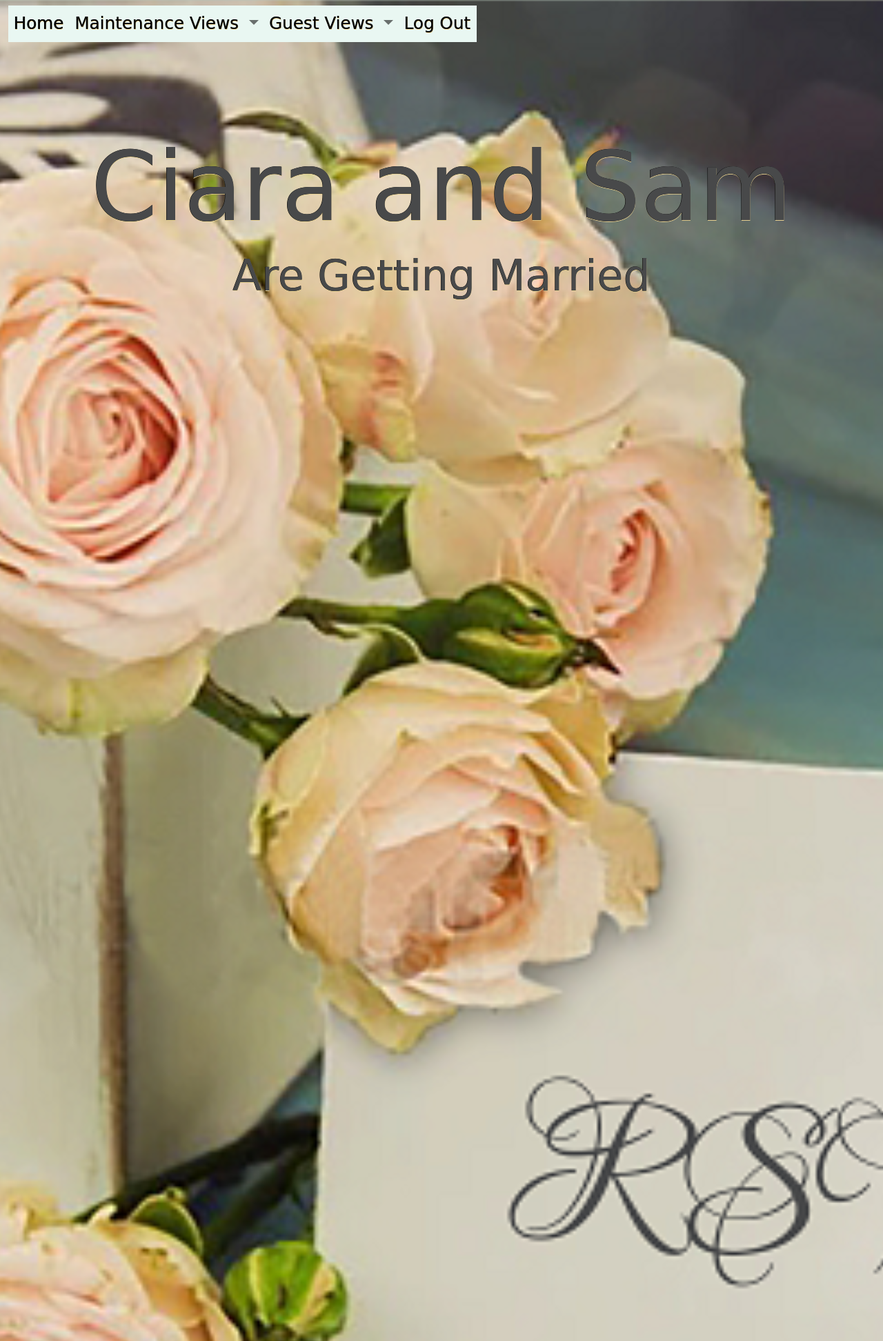
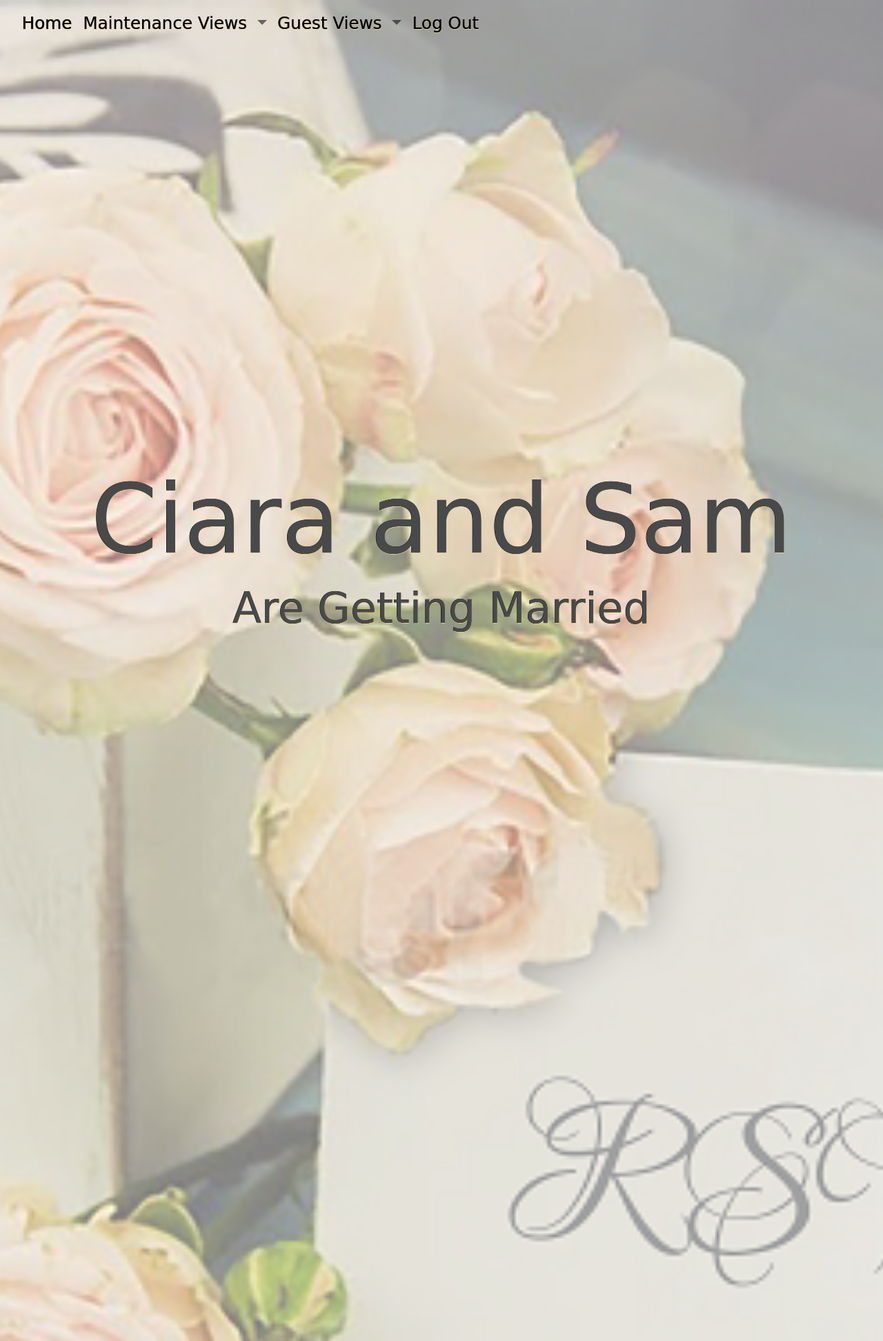
Before and after one commit to SiobhanBaines/Ciara-and-Sams-Big-Day, a Django app: page / in a window 1280 px wide. Shown: the top 1944 px of the page at 69% size. Run offline with Django 3.2, Linux system fonts and the light colour scheme; the visitor is signed in with stand-in values (Sample User, id 1); some libraries are stand-ins or nearby versions; some web fonts are replaced.

Commit message:
Fix landing page opacity

```diff
--- a/guests/templates/guests/view_guest.html
+++ b/guests/templates/guests/view_guest.html
@@ -10,7 +10,7 @@
 {% endblock %}
 
 {% block content %}
-    <div class="container-fluid px-5">
+    <div class="container px-5">
         <div class="row">
             <div class="col">
                 <hr>
--- a/home/static/home/css/home.css
+++ b/home/static/home/css/home.css
@@ -1,16 +1,16 @@
-body {
+html, body {
   background: url('/static/images/homepage_background_image.png') no-repeat center center fixed;
   background-size: cover;
-    height: 100%;
-    /* display: flex; */
+  background-color: rgba(250, 250, 250, 0.5);
+  height: 100vh;
   position: relative;
-    /* opacity: rgba(250, 250, 250, 0.9); */
 }
-  /* .opaque-overlay { /* Copied from Whiskey Drop - Coding Institute - changed colour */
-    /* position: absolute;
+
+.opaque-overlay {
+  position: absolute;
   top: 0;
   left: 0;
-    height: 112%;
+  height: 100%;
   width: 100%;
   background-color: rgba(250, 250, 250, 0.5);
-} */
+}
--- a/home/templates/home/index.html
+++ b/home/templates/home/index.html
@@ -6,7 +6,9 @@
 {% endblock %}
 
 {% block page-header %}
-    <div class="container header-container">
+<div class="container header-container opaque-overlay">
+
+
     <div class="row">
         <div class="col"></div>
     </div>
@@ -15,19 +17,17 @@
 
 {% block content %}
 <!-- Landing Page - -->
-    <section id="home" class="container-fluid no-gutters">
+<section class="container-fluid home-container no-gutters">
     <div class="opaque-overlay">&nbsp;</div>
-        <div class="row home-row">
-            <div class="col-12">
-                <h1 class="banner cursive-text-color text-center mt-5 pt-5">Ciara and Sam</h1>
-                <h2 class="cursive-text-color text-center my-2">Are Getting Married</h2>
+    <div class="row">
+        <div class="col-12 name-callout">
+                <h1 class="banner cursive-text-color mt-5 pt-5">Ciara and Sam</h1>
+                <h2 class="cursive-text-color my-2">Are Getting Married</h2>
         </div>
     </div>
     <div class="row">
         <div class="col-6"></div>
         <div class="col-6">
-                <h2 class="">
-                    <!-- <a href="{% url 'account_login' %}" class="rsvp-button btn btn-lg rsvp end-0 d-flex  align-text-bottom"></a> -->
             <a href="{% url 'account_login' %}" class="rsvp-button btn btn-lg rsvp end-0 d-flex"></a>
             </h2>
         </div>
@@ -41,9 +41,14 @@
             <h2 class="cursive-text-color text-center mt-5 pt-5">Our Story</h2>
         </div>
     </div>
-        <p class="fs-5 mx-5">Whilst how we met is not the most romantic story, since we fell in love, everyone close to us noticed something special. Only 6 weeks after we met was our first test when Sam returned to work, at sea, for 3 months while Ciara started a masters degree in Colchester.</p>
-        <p class="fs-5 mx-5">Since then, we've been on plenty of adventures together but the biggest was moving to Estonia in 2019 where Ciara is studying for a PhD in marine biology.</p>
-        <p class="fs-5 mx-5">Sam proposed in 2020 in Pärnu, Estonia. We walked to the end of the jetty and Sam proposed when we got there. According to legend, lovers who get to the end and kiss can expect good fortune and a lifetime of happiness.</p>
+    <p class="fs-5 mx-5">Whilst how we met is not the most romantic story, since we fell in love, everyone
+        close to us noticed something special. Only 6 weeks after we met was our first test when Sam
+        returned to work, at sea, for 3 months while Ciara started a masters degree in Colchester.</p>
+    <p class="fs-5 mx-5">Since then, we've been on plenty of adventures together but the biggest was moving
+        to Estonia in 2019 where Ciara is studying for a PhD in marine biology.</p>
+    <p class="fs-5 mx-5">Sam proposed in 2020 in Pärnu, Estonia. We walked to the end of the jetty and Sam
+        proposed when we got there. According to legend, lovers who get to the end and kiss can expect good
+        fortune and a lifetime of happiness.</p>
     <h3 class="cursive-text-color text-center">We can’t wait to share our special day with you ❤
     </h3>
     <div id="carouselCS" class="carousel slide carousel-fade" data-bs-ride="carousel">
@@ -81,31 +86,40 @@
         <div class="col-12">
             <h2 class="cursive-text-color text-center mt-5 pt-5">York</h2>
             <!-- The information below was obtained on the website "https://www.citi-wise.com/york/landmarks-and-history/brief-history-of-york/" -->
-                <p class="fs-5 mx-5">The beautiful city of York is steeped in history and started life as a small roman
+            <p class="fs-5 mx-5">The beautiful city of York is steeped in history and started life as a
+                small roman
                 military
-                    fort. The ancient Roman roads of Via Praetoria and Via Prinicipalis ran under todays streets,Stongaete
+                fort. The ancient Roman roads of Via Praetoria and Via Prinicipalis ran under todays
+                streets,Stongaete
                 and
                 Petergate.</p>
-                <p class="fs-5 mx-5">During the reign of the Northubrian kings, York boomed and became a centre of trade
+            <p class="fs-5 mx-5">During the reign of the Northubrian kings, York boomed and became a centre
+                of trade
                 with the
-                    rest of Europe. In the 7th century Paulinius of York erected a small wooden church which later became
+                rest of Europe. In the 7th century Paulinius of York erected a small wooden church which
+                later became
                 the iconic
-                    cathedral. Over the years York has been invaded by Danes, Viking and Norman forces.The vikings gave
+                cathedral. Over the years York has been invaded by Danes, Viking and Norman forces.The
+                vikings gave
                 York it's
                 viking name of Jorvik.</p>
-                <p class="fs-5 mx-5">It took over 250 years to build York Minster between the years of 1220 and 1475. The
+            <p class="fs-5 mx-5">It took over 250 years to build York Minster between the years of 1220 and
+                1475. The
                 city if
-                    full of ginnels and snickets, cobbled alleyways and stone streets including the infamous Shambles.</p>
-                <p class="fs-5 mx-5">York if full of places to visit including York Minster, Clifford Tower, York Castle
+                full of ginnels and snickets, cobbled alleyways and stone streets including the infamous
+                Shambles.</p>
+            <p class="fs-5 mx-5">York if full of places to visit including York Minster, Clifford Tower,
+                York Castle
                 Museum,
-                    Jorvik Viking Centre, The Shambles, National Railway Museum or walk the Medieval City Walls</p>
+                Jorvik Viking Centre, The Shambles, National Railway Museum or walk the Medieval City Walls
+            </p>
             <div class="text-center">
                 <figure class="figure">
                     <img src="{% static 'images/shambles-york.jpg' %}" class="figure-img img-fluid rounded" alt="...">
                     <figcaption class="figure-caption text-end">The Shambles</figcaption>
                 </figure>
                 <figure class="figure">
-                        <img src="{% static 'images/york-minster.PNG' %}"" class="figure-img img-fluid rounded" alt="...">
+                    <img src="{% static 'images/york-minster.PNG' %}"" class=" figure-img img-fluid rounded" alt="...">
                     <figcaption class="figure-caption text-end">York Minster</figcaption>
                 </figure>
             </div>
@@ -119,29 +133,40 @@
         <div class="col-12">
             <h2 class="cursive-text-color text-center mt-5 pt-5">Covid19 Restrictions</h2>
             <h3 class="cursive-text-color mx-5">Wedding and civil partnership ceremonies</h3>
-                <p class="fs-5 mx-5">Weddings and civil partnership ceremonies will be permitted for up to 30 people in
+            <p class="fs-5 mx-5">Weddings and civil partnership ceremonies will be permitted for up to 30
+                people in
                 COVID-secure venues that are permitted to open.</p>
-                <p class="fs-5 mx-5">Alternative wedding ceremonies, and weddings under the law of England and Wales that
+            <p class="fs-5 mx-5">Alternative wedding ceremonies, and weddings under the law of England and
+                Wales that
                 are
-                    permitted to take place outdoors, with up to 30 people, including in COVID-secure venues or private
+                permitted to take place outdoors, with up to 30 people, including in COVID-secure venues or
+                private
                 gardens.</p>
             <h3 class="cursive-text-color mx-5">Receptions, celebrations and viewings</h3>
-                <p class="fs-5 mx-5">Receptions and celebrations will be permitted to take place with up to 30 people. They
+            <p class="fs-5 mx-5">Receptions and celebrations will be permitted to take place with up to 30
+                people. They
                 can
-                    take place either indoors in a COVID-secure venue (this does not include private homes), or outdoors
+                take place either indoors in a COVID-secure venue (this does not include private homes), or
+                outdoors
                 (which does
-                    include private gardens). Although there is no requirement to be COVID-secure in a private garden, the
+                include private gardens). Although there is no requirement to be COVID-secure in a private
+                garden, the
                 organiser
-                    should take all reasonable steps to limit the risks of transmission and must adhere to the gathering
+                should take all reasonable steps to limit the risks of transmission and must adhere to the
+                gathering
                 limit of up
-                    to 30 people. If the event is taking place outdoors, it can be partially sheltered with, for example, a
+                to 30 people. If the event is taking place outdoors, it can be partially sheltered with, for
+                example, a
                 marquee,
                 provided that at least 50 of the walled area remains open.</p>
-                <p class="fs-5 mx-5">A broader range of venues will be able to be open at this step, as set out in the
+            <p class="fs-5 mx-5">A broader range of venues will be able to be open at this step, as set out
+                in the
                 roadmap.
-                    Any venue which is not required in law to remain closed will be able to host events and allow viewings
+                Any venue which is not required in law to remain closed will be able to host events and
+                allow viewings
                 with
-                    appropriate COVID-19 mitigation measures in place. This includes, for example, any restaurant or indoor
+                appropriate COVID-19 mitigation measures in place. This includes, for example, any
+                restaurant or indoor
                 visitor
                 attraction.
             </p>
--- a/static/css/base.css
+++ b/static/css/base.css
@@ -1,8 +1,4 @@
-html {
-    height: 100%;
-}
-
-body {
+html, body {
     background-image: linear-gradient(to right, var(--primary-mint), var(--primary-peach));
     height: 100%;
     color: var(--primary-font);
@@ -51,7 +47,6 @@ label {
     --primary-grey: #C7C8CA;
     --primary-font: #48494a;
     --primary-background: #FFFEF2;
-    /* --primary-background: #FFFEFf; */
     --secondary-font-shadow: #947a27;
     --primary-font-shadow: #e6d090;
 }
@@ -86,7 +81,9 @@ button {
 }
 
 /* Nav Bar  */
-
+.navbar-inner {
+    background: transparent;
+}
 .nav-item {
     font-size: calc(0.5rem + 1.3vw);
     color: var(--primary-font);
@@ -94,21 +91,21 @@ button {
     text-shadow: -0.5px 0 #000, 0 1px var(--primary-font-shadow);
 }
 
-
 .navbar-toggler-icon {
-    background-color: var(--primary-mint);
+    background-color: transparent;
 }
 .dropdown-menu.show,
 .nav-item {
     padding: 0;
-    background-color: var(--primary-mint);
+    background-color: transparent;
+    /* background-color: var(--primary-mint); */
 }
 
 .dropdown_item {
     font-size: calc(1rem + 1.3vw);
 }
 footer {
-    background-color: var(--secondary-mint);
+    background-image: linear-gradient(to right, var(--primary-mint), var(--primary-peach));
 }
 footer li {
     list-style-type: none;
@@ -117,10 +114,26 @@ footer li {
 
 /* forms */
 
+.container {
+    padding-top: calc(3rem + 2.3vw);
+}
+.home-container {
+    /* background: url('/static/images/homepage_background_image.png') no-repeat center center fixed;
+    background-size: cover;
+    background-color: rgba(250, 250, 250, 0.5); */
+    height: 100%;
+    width: 100%;
+    display: flex;
+    position: relative;
+    flex-direction: column;
+    text-align: center;
+    justify-content: space-around;
+  }
 
-#home {
-    height: 100vh;
-    width: 100vw;
+.name-callout {
+    position: absolute;
+    align-items: center;
+    z-index: 999;
 }
 
 .row.home-row {
@@ -131,7 +144,6 @@ footer li {
 #covid-restrictions {
     background-color: var(--primary-peach);
     width: 100vw;
-    /* padding: 5%; */
     opacity: 0.9;
 }
 
@@ -231,4 +243,11 @@ footer li {
         height: auto;
         margin-left: 10%;
     }
+    h2, h3, h4, h5 {
+        margin-bottom: 0;
+        margin-top: 0.5rem;
+    }
+    p {
+        margin-top: 0;
+    }
 }
--- a/templates/base.html
+++ b/templates/base.html
@@ -16,8 +16,11 @@
 
     {% block corecss %}
     <!-- Bootstrap CSS -->
-    <link href="https://cdn.jsdelivr.net/npm/bootstrap@5.0.1/dist/css/bootstrap.min.css" rel="stylesheet" integrity="sha384-+0n0xVW2eSR5OomGNYDnhzAbDsOXxcvSN1TPprVMTNDbiYZCxYbOOl7+AMvyTG2x" crossorigin="anonymous">
-    <link href="https://fonts.googleapis.com/css2?family=Italianno&family=Lovers+Quarrel&family=Nunito:wght@400&display=swap" rel="stylesheet">
+    <link href="https://cdn.jsdelivr.net/npm/bootstrap@5.0.1/dist/css/bootstrap.min.css" rel="stylesheet"
+        integrity="sha384-+0n0xVW2eSR5OomGNYDnhzAbDsOXxcvSN1TPprVMTNDbiYZCxYbOOl7+AMvyTG2x" crossorigin="anonymous">
+    <link
+        href="https://fonts.googleapis.com/css2?family=Italianno&family=Lovers+Quarrel&family=Nunito:wght@400&display=swap"
+        rel="stylesheet">
     <link href="{% static 'css/base.css' %}" rel="stylesheet">
 
     {% endblock %}
@@ -27,8 +30,11 @@
 
     {% block corejs %}
     <script src="https://kit.fontawesome.com/6f54b463af.js" crossorigin="anonymous"></script>
-    <script src="https://code.jquery.com/jquery-3.4.1.min.js" integrity="sha256-CSXorXvZcTkaix6Yvo6HppcZGetbYMGWSFlBw8HfCJo=" crossorigin="anonymous"></script>
-    <script src="https://cdn.jsdelivr.net/npm/bootstrap@5.0.1/dist/js/bootstrap.bundle.min.js" integrity="sha384-gtEjrD/SeCtmISkJkNUaaKMoLD0//ElJ19smozuHV6z3Iehds+3Ulb9Bn9Plx0x4" crossorigin="anonymous"></script>
+    <script src="https://code.jquery.com/jquery-3.4.1.min.js"
+        integrity="sha256-CSXorXvZcTkaix6Yvo6HppcZGetbYMGWSFlBw8HfCJo=" crossorigin="anonymous"></script>
+    <script src="https://cdn.jsdelivr.net/npm/bootstrap@5.0.1/dist/js/bootstrap.bundle.min.js"
+        integrity="sha384-gtEjrD/SeCtmISkJkNUaaKMoLD0//ElJ19smozuHV6z3Iehds+3Ulb9Bn9Plx0x4"
+        crossorigin="anonymous"></script>
 
     {% endblock %}
 
@@ -39,16 +45,15 @@
 </head>
 
 <body>
-    <header class="container-fluid fixed-top"></header>
+    <header class="container-fluid fixed-top">
 
         <nav class="navbar navbar-expand-lg navbar-light sticky-top">
             <div class="container-fluid">
-            <button class="navbar-toggler" type="button" data-bs-toggle="collapse"
-                data-bs-target="#navbarSupportedContent" aria-controls="navbarSupportedContent" aria-expanded="false"
-                aria-label="Toggle navigation">
+                <button class="navbar-toggler" type="button" data-bs-toggle="collapse" data-bs-target="#main-navbar"
+                    aria-controls="main-navbar" aria-expanded="false" aria-label="Toggle navigation">
                     <span class="navbar-toggler-icon"></span>
                 </button>
-            <div class="collapse navbar-collapse" id="navbarSupportedContent">
+                <div class="collapse navbar-collapse" id="main-navbar">
                     <ul class="navbar-nav me-auto mb-2 mb-lg-0">
                         <li class="nav-item">
                             <a class="nav-link active" aria-current="page" href="{% url 'home' %}">Home</a>
@@ -98,6 +103,7 @@
             {% endfor %}
         </div>
         {% endif %}
+    </header>
 
     {% block page_header %}
     {% endblock %}
--- a/templates/includes/bride-groom-menu.html
+++ b/templates/includes/bride-groom-menu.html
@@ -1,3 +1,5 @@
+<div class="collapse navbar-collapse" id="main-navbar">
+    <ul class="navbar-nav me-auto mb-2 mb-lg-0">
         <li class="nav-item dropdown">
             <a class="nav-link dropdown-toggle" href="#" id="navbarDropdown" role="button" data-bs-toggle="dropdown"
                 aria-expanded="false">
@@ -25,8 +27,16 @@
                 Guest Views
             </a>
             <ul class="dropdown-menu" aria-labelledby="navbarDropdown">
-        <li><a class="dropdown-item" href="#">Venue</a></li>
-        <li><a class="dropdown-item" href="#">Schedule</a></li>
-        <li><a class="dropdown-item" href="#">Menu</a></li>
+                <li class="nav-item">
+                    <a class="nav-link" href="#">Venue</a>
+                </li>
+                <li class="nav-item">
+                    <a class="nav-link" href="#">Schedule</a>
+                </li>
+                <li class="nav-item">
+                    <a class="nav-link" href="#">Menu</a>
+                </li>
             </ul>
         </li>
+    </ul>
+</div>
--- a/templates/includes/guest-menu.html
+++ b/templates/includes/guest-menu.html
@@ -1,5 +1,6 @@
 {% load user_extras %}
-
+<div class="collapse navbar-collapse" id="main-navbar">
+    <ul class="navbar-nav me-auto mb-2 mb-lg-0">
         {% if request.user|has_group:'accepted' %}
             <li class="nav-item">
                 <a class="nav-link" href="#">Venue</a>
@@ -21,3 +22,6 @@
                 </li>
             {% endif %}
         {% endif %}
+
+    </ul>
+</div>
```
Lines whose indentation alone changed are shown as unchanged.
